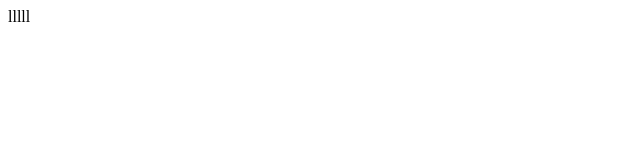
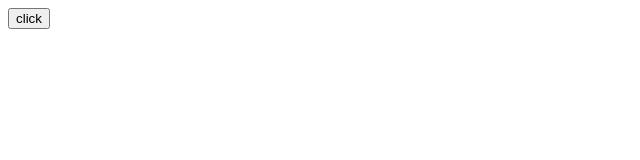
Before and after one commit to Irfanahmedkhan/panacloud-slide-mateen, a Gatsby site: page / in a window 1280 px wide. Shown: the full height of the page, 0-640 px from the left. Built offline with nearby package versions, Linux system fonts and the light colour scheme; Gatsby itself is replaced by a stand-in of ours.

Commit message:
add button click

```diff
--- a/src/pages/index.tsx
+++ b/src/pages/index.tsx
@@ -3,8 +3,9 @@ import React from 'react'
 function index() {
   return (
     <div>
-      lllll
-    </div>
+
+<button>click
+  </button>    </div>
   )
 }
 
```
Also changed, not shown: 1 other file.
